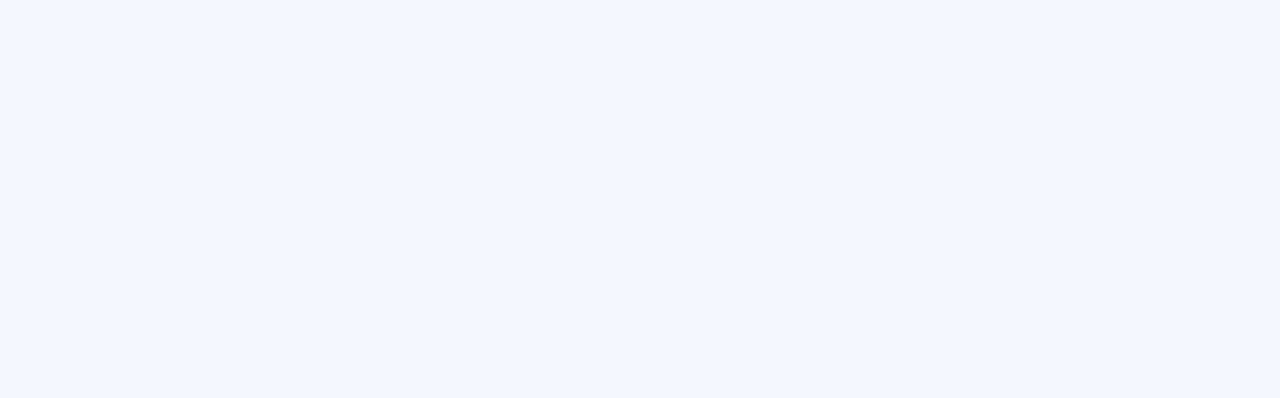
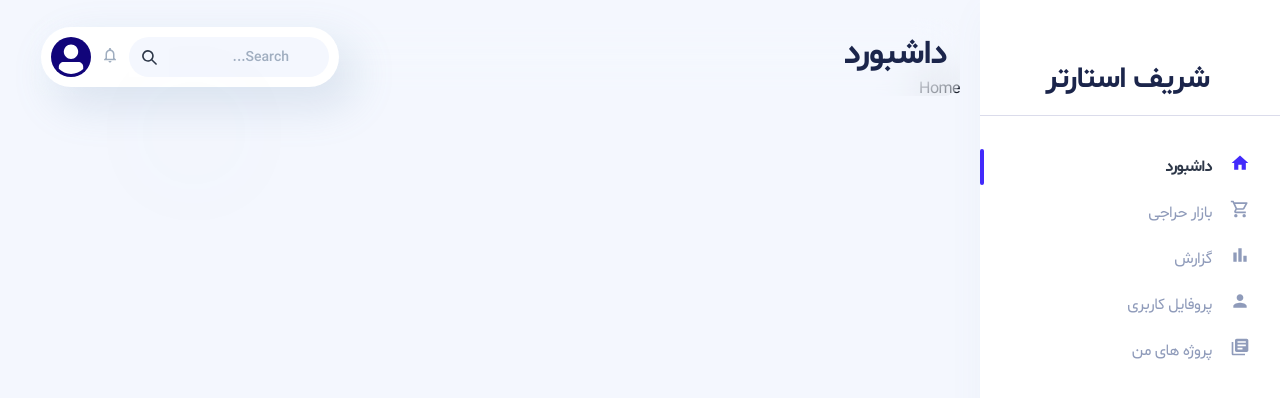
Before and after one commit to Sharif-Crowdfunding/sharif-starter-ui, a React app: page /#/d/main in a window 1280 px wide. Before the commit this address had no page. Built offline with nearby package versions, Linux system fonts and the light colour scheme; what @hypertheme-editor/chakra-ui would draw is missing.

Commit message:
Fix Layout

```diff
--- a/src/components/sidebar/Sidebar.js
+++ b/src/components/sidebar/Sidebar.js
@@ -13,17 +13,18 @@ import {
   DrawerContent,
   DrawerCloseButton,
 } from "@chakra-ui/react";
-import Content from "components/sidebar/components/Content";
 import {
   renderThumb,
   renderTrack,
   renderView,
-} from "components/scrollbar/Scrollbar";
+} from "../scrollbar/Scrollbar";
 import { Scrollbars } from "react-custom-scrollbars-2";
 import PropTypes from "prop-types";
 
 // Assets
 import { IoMenuOutline } from "react-icons/io5";
+import SidebarContent from "./components/Content";
+import { from } from "stylis";
 
 function Sidebar(props) {
   const { routes } = props;
@@ -54,7 +55,7 @@ function Sidebar(props) {
           renderTrackVertical={renderTrack}
           renderThumbVertical={renderThumb}
           renderView={renderView}>
-          <Content routes={routes} />
+          <SidebarContent routes={routes} />
         </Scrollbars>
       </Box>
     </Box>
@@ -70,8 +71,6 @@ export function SidebarResponsive(props) {
   const btnRef = React.useRef();
 
   const { routes } = props;
-  // let isWindows = navigator.platform.startsWith("Win");
-  //  BRAND
 
   return (
     <Flex display={{ sm: "flex", xl: "none" }} alignItems='center'>
@@ -105,7 +104,7 @@ export function SidebarResponsive(props) {
               renderTrackVertical={renderTrack}
               renderThumbVertical={renderThumb}
               renderView={renderView}>
-              <Content routes={routes} />
+              <SidebarContent routes={routes} />
             </Scrollbars>
           </DrawerBody>
         </DrawerContent>
--- a/src/components/sidebar/components/Brand.js
+++ b/src/components/sidebar/components/Brand.js
@@ -4,8 +4,7 @@ import React from "react";
 import { Flex, Text, useColorModeValue } from "@chakra-ui/react";
 
 // Custom components
-import { HorizonLogo } from "components/icons/Icons";
-import { HSeparator } from "components/separator/Separator";
+import { HSeparator } from "../../separator/Separator";
 
 export function SidebarBrand() {
   //   Chakra color mode
--- a/src/components/sidebar/components/Content.js
+++ b/src/components/sidebar/components/Content.js
@@ -1,20 +1,19 @@
 // chakra imports
 import { Box, Flex, Stack } from "@chakra-ui/react";
 //   Custom components
-import Brand from "components/sidebar/components/Brand";
-import Links from "components/sidebar/components/Links";
+import SidebarBrand from "../components/Brand";
+import SidebarLinks from "../components/Links";
 
 // FUNCTIONS
 
 function SidebarContent(props) {
   const { routes } = props;
-  // SIDEBAR
   return (
     <Flex direction='column' height='100%' pt='25px' borderRadius='30px'>
-      <Brand />
+      <SidebarBrand />
       <Stack direction='column' mb='auto' mt='8px'>
         <Box ps='20px' pe={{ md: "16px", "2xl": "1px" }}>
-          <Links routes={routes} />
+          <SidebarLinks routes={routes} />
         </Box>
       </Stack>
     </Flex>
--- a/src/components/sidebar/components/Links.js
+++ b/src/components/sidebar/components/Links.js
@@ -47,9 +47,7 @@ export function SidebarLinks(props) {
           </>
         );
       } else if (
-        route.layout === "/admin" ||
-        route.layout === "/auth" ||
-        route.layout === "/rtl"
+        route.layout === "/d"
       ) {
         return (
           <NavLink key={index} to={route.layout + route.path}>
--- a/src/container/App.js
+++ b/src/container/App.js
@@ -1,6 +1,3 @@
-import { AuthProvider } from "providers/auth";
-import { ProjectProvider } from "providers/project";
-import { WalletProvider } from "providers/wallet";
 import React from "react";
 import { HashRouter, Route, Routes } from "react-router-dom";
 import routes from "./routes";
@@ -12,7 +9,9 @@ export const App = () => {
           <ProjectProvider>
             <WalletProvider> */}
       <Routes>
-        {routes.map((route, index) => {
+        {
+        routes.map((route, index) => {
+          console.log(route);
           return (
             <Route
               key={index}
--- a/src/container/Home.js
+++ b/src/container/Home.js
@@ -1,7 +1,8 @@
+import { Box } from "@chakra-ui/react";
 import * as React from "react";
 
 function Home() {
-  return <div>Home</div>;
+  return <Box pt={"5%"}>Home</Box>;
 }
 
 export default Home;
--- a/src/container/routes.js
+++ b/src/container/routes.js
@@ -1,29 +1,33 @@
 // Auth Imports
-import SignIn from "views/auth/SignIn";
-import DashboardLayout from "../layouts/dashboard";
-import DefaultLayout from "../layouts/home";
+import { Navigate } from "react-router-dom";
+import DashboardLayout from "../layouts/dashboard/Dashbord";
+import SignIn from "../views/auth/SignIn";
 import Home from "./Home";
 // import Authenticate from "./Authentication";
 const routes = [
-  // {
-  //   path: "/",
-  //   exact: true,
-  //   layout: DefaultLayout,
-  //   component: Home,
-  // },
+  {
+    path: "/login",
+    exact: true,
+    layout: SignIn,
+    component: SignIn,
+  },
+  {
+    path: "/d/:section",
+    exact: true,
+    layout: DashboardLayout,
+    component: Home,
+  },  {
+    path: "/d",
+    exact: true,
+    layout: DashboardLayout,
+    component: ()=><Navigate to="/d/main" />,
+  },
   {
     path: "/",
     exact: true,
-    layout: DashboardLayout,
+    layout: null,
     component: Home,
   },
-  {
-    path: "/login",
-    exact: true,
-    layout: null,
-    component: SignIn,
-  },
-
   // {
   //   path: "/auth/:section",
   //   layout: DefaultLayout,
--- a/src/index.js
+++ b/src/index.js
@@ -3,7 +3,7 @@ import { ThemeEditorProvider } from "@hypertheme-editor/chakra-ui";
 import "./assets/css/App.css"
 import React from "react";
 import ReactDOM from "react-dom/client";
-import theme from "theme/theme";
+import theme from "./theme/theme";
 import App from "./container/App";
 
 const root = ReactDOM.createRoot(document.getElementById("root"));
--- a/src/layouts/auth/Default.js
+++ b/src/layouts/auth/Default.js
@@ -1,11 +1,11 @@
 // Chakra imports
 import { Box, Flex, Icon, Text } from "@chakra-ui/react";
-import FixedPlugin from "components/fixedPlugin/FixedPlugin";
 import PropTypes from "prop-types";
 // Custom components
 import { NavLink } from "react-router-dom";
 // Assets
 import { FaChevronLeft } from "react-icons/fa";
+import FixedPlugin from "../../components/fixedPlugin/FixedPlugin";
 
 function AuthIllustration(props) {
   const { children, illustrationBackground } = props;
--- /dev/null
+++ b/src/layouts/dashboard/Dashbord.js
@@ -0,0 +1,80 @@
+// Chakra imports
+import { Box, Portal, useDisclosure } from "@chakra-ui/react";
+// Layout components
+import { useState } from "react";
+import { useLocation } from "react-router-dom";
+import Footer from "../../components/footer/FooterAdmin";
+import NavbarRTL from "../../components/navbar/NavbarRTL";
+import { RtlProvider } from "../../components/rtlProvider/RtlProvider";
+import Sidebar from "../../components/sidebar/Sidebar";
+import { SidebarContext } from "../../contexts/SidebarContext";
+import routes from "./NavConfig";
+
+
+export default function DashboardLayout({ children }) {
+  let location = useLocation();
+  const activeRoute = (routeName) => {
+    return location.pathname.includes(routeName);
+  };
+  // states and functions
+  const [fixed] = useState(false);
+  const [toggleSidebar, setToggleSidebar] = useState(false);
+  const getActiveRoute = (routes) => {
+    let title = "داشبورد";
+    for (let i = 0; i < routes.length; i++) {
+      if (activeRoute(routes[i].path.toLowerCase()))
+        title = routes[i].name;
+    }
+    return title;
+  };
+  document.documentElement.dir = "rtl";
+  const { onOpen } = useDisclosure();
+  return (
+    <RtlProvider>
+      <SidebarContext.Provider
+        value={{
+          toggleSidebar,
+          setToggleSidebar,
+        }}
+      >
+        <Sidebar routes={routes} display="none" />
+        <Box
+          float="left"
+          minHeight="100vh"
+          height="100%"
+          overflow="auto"
+          position="relative"
+          maxHeight="100%"
+          w={{ base: "100%", xl: "calc( 100% - 290px )" }}
+          maxWidth={{ base: "100%", xl: "calc( 100% - 290px )" }}
+          transition="all 0.33s cubic-bezier(0.685, 0.0473, 0.346, 1)"
+          transitionDuration=".2s, .2s, .35s"
+          transitionProperty="top, bottom, width"
+          transitionTimingFunction="linear, linear, ease"
+        >
+          <Portal>
+            <Box>
+              <NavbarRTL
+                onOpen={onOpen}
+                brandText={getActiveRoute(routes)}
+                // secondary={getActiveNavbar(routes)}
+                // message={getActiveNavbarText(routes)}
+                fixed={fixed}
+              />
+            </Box>
+          </Portal>
+          <Box
+            mx="auto"
+            p={{ base: "20px", md: "30px" }}
+            top={{ base: "12px", md: "16px", xl: "18px" }}
+            pe="20px"
+            minH="100vh"
+            pt="50px"
+          >
+             {children}
+          </Box>
+        </Box>
+      </SidebarContext.Provider>
+    </RtlProvider>
+  );
+}
--- a/src/layouts/dashboard/NavConfig.js
+++ b/src/layouts/dashboard/NavConfig.js
@@ -4,18 +4,17 @@ import {
   MdBarChart, MdHome, MdLibraryBooks, MdOutlineShoppingCart, MdPerson
 } from "react-icons/md";
 
-// import RTL from "views/admin/rtl";
 const routes = [
   {
     name: "داشبورد",
-    layout: "/admin",
-    path: "/dashboard",
+    layout: "/d",
+    path: "/main",
     icon: <Icon as={MdHome} width='20px' height='20px' color='inherit' />,
     component: <Text fontSize={200} padding='300px'>Main</Text>,
   },
   {
     name: "بازار حراجی",
-    layout: "/admin",
+    layout: "/d",
     path: "/token-marketplace",
     icon: (
       <Icon
@@ -30,21 +29,21 @@ const routes = [
   },
   {
     name: "گزارش",
-    layout: "/admin",
+    layout: "/d",
     icon: <Icon as={MdBarChart} width='20px' height='20px' color='inherit' />,
     path: "/data-tables",
     component: <div>Main</div>,
   },
   {
     name: "پروفایل کاربری",
-    layout: "/admin",
+    layout: "/d",
     path: "/profile",
     icon: <Icon as={MdPerson} width='20px' height='20px' color='inherit' />,
     component: <div>Main</div>,
   },
   {
     name: "پروژه های من",
-    layout: "/admin",
+    layout: "/d",
     path: "/my-projects",
     icon: <Icon as={MdLibraryBooks} width='20px' height='20px' color='inherit' />,
     component: <div>RTL</div>,
--- a/src/layouts/home/index.js
+++ b/src/layouts/home/DefaultLayout.js
@@ -7,7 +7,7 @@ import { useAuth } from "../../providers/auth";
 const DefaultLayout = ({ children }) => {
   const { user } = useAuth();
   if (user.isAuthenticated) {
-    return <Navigate to="/dashboard" />;
+    return <Navigate to="/d/main" />;
   }
   return (
     <div >
--- a/src/views/auth/SignIn.js
+++ b/src/views/auth/SignIn.js
@@ -17,11 +17,11 @@ import {
   useColorModeValue,
 } from "@chakra-ui/react";
 // Custom components
-import DefaultAuth from "layouts/auth/Default";
 // Assets
-import illustration from "assets/img/auth/sharif-ce.jpg";
+import illustration from "./../../assets/img/auth/sharif-ce.jpg";
 import { MdOutlineRemoveRedEye } from "react-icons/md";
 import { RiEyeCloseLine } from "react-icons/ri";
+import AuthIllustration from "../../layouts/auth/Default";
 
 function SignIn() {
   // Chakra color mode
@@ -33,7 +33,7 @@ function SignIn() {
   const [show, setShow] = React.useState(false);
   const handleClick = () => setShow(!show);
   return (
-    <DefaultAuth illustrationBackground={illustration} image={illustration}>
+    <AuthIllustration illustrationBackground={illustration} image={illustration}>
       <Flex
         maxW={{ base: "100%", md: "max-content" }}
         w="100%"
@@ -192,7 +192,7 @@ function SignIn() {
           </Flex>
         </Flex>
       </Flex>
-    </DefaultAuth>
+    </AuthIllustration>
   );
 }
 
```
Also changed, not shown: public/index.html (+1 -23 lines), src/components/navbar/HeaderLinks.js (+7 -13 lines), src/layouts/dashboard/index.js (deleted, +0 -63 lines).
